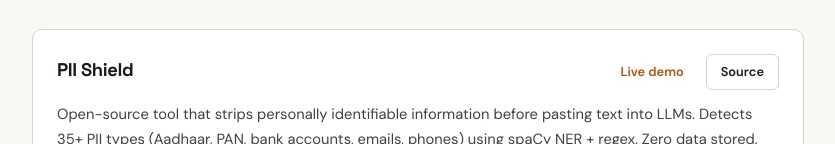
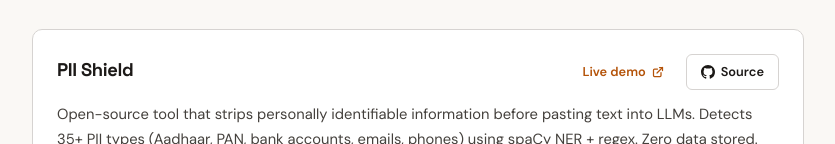
Before and after one commit to harshitrajchaurasia/harshitrajchaurasia.github.io, a plain HTML site: page index.html in a window 1280 px wide. Shown: the part 652-796 px from the top of the page, without its empty margins (222-1057 px from the left). Drawn offline with Linux system fonts and the light colour scheme.

Commit message:
Add external link icon to Live demo, GitHub icon to Source

```diff
--- a/index.html
+++ b/index.html
@@ -112,8 +112,8 @@
                         <div class="project-header">
                             <h3 class="project-title">PII Shield</h3>
                             <div class="project-links">
-                                <a href="https://pii-shield-49982461185.us-central1.run.app" target="_blank" rel="noopener" class="btn btn-sm">Live demo</a>
-                                <a href="https://github.com/harshitrajchaurasia/pii-shield" target="_blank" rel="noopener" class="btn btn-sm btn-secondary">Source</a>
+                                <a href="https://pii-shield-49982461185.us-central1.run.app" target="_blank" rel="noopener" class="btn btn-sm">Live demo <svg width="12" height="12" viewBox="0 0 24 24" fill="none" stroke="currentColor" stroke-width="2.5" stroke-linecap="round" stroke-linejoin="round"><path d="M18 13v6a2 2 0 01-2 2H5a2 2 0 01-2-2V8a2 2 0 012-2h6"/><polyline points="15 3 21 3 21 9"/><line x1="10" y1="14" x2="21" y2="3"/></svg></a>
+                                <a href="https://github.com/harshitrajchaurasia/pii-shield" target="_blank" rel="noopener" class="btn btn-sm btn-secondary"><svg width="14" height="14" viewBox="0 0 24 24" fill="currentColor"><path d="M12 0C5.37 0 0 5.37 0 12c0 5.31 3.435 9.795 8.205 11.385.6.105.825-.255.825-.57 0-.285-.015-1.23-.015-2.235-3.015.555-3.795-.735-4.035-1.41-.135-.345-.72-1.41-1.23-1.695-.42-.225-1.02-.78-.015-.795.945-.015 1.62.87 1.845 1.23 1.08 1.815 2.805 1.305 3.495.99.105-.78.42-1.305.765-1.605-2.67-.3-5.46-1.335-5.46-5.925 0-1.305.465-2.385 1.23-3.225-.12-.3-.54-1.53.12-3.18 0 0 1.005-.315 3.3 1.23.96-.27 1.98-.405 3-.405s2.04.135 3 .405c2.295-1.56 3.3-1.23 3.3-1.23.66 1.65.24 2.88.12 3.18.765.84 1.23 1.905 1.23 3.225 0 4.605-2.805 5.625-5.475 5.925.435.375.81 1.095.81 2.22 0 1.605-.015 2.895-.015 3.3 0 .315.225.69.825.57A12.02 12.02 0 0024 12c0-6.63-5.37-12-12-12z"/></svg> Source</a>
                             </div>
                         </div>
                         <p class="project-desc">
```
